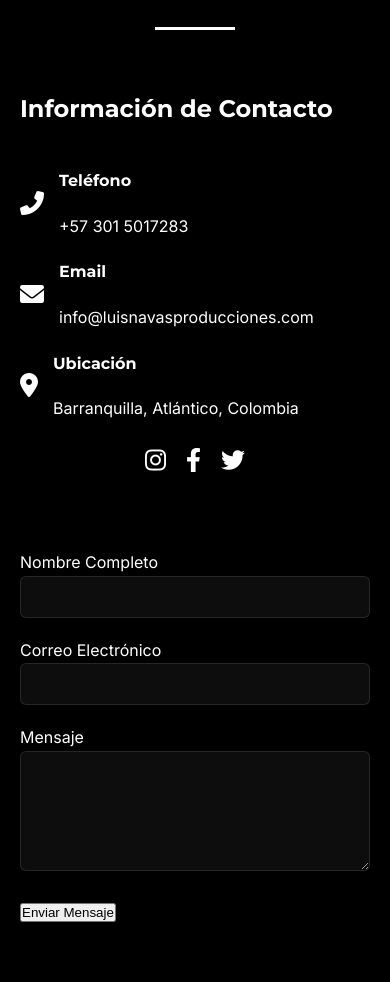
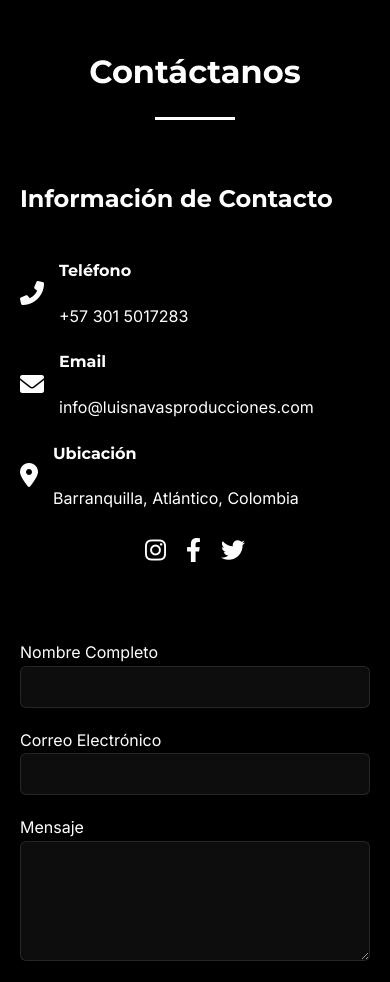
Before and after one commit to herwincamargo/luisnavasproducciones, a PHP site: page / in a window 390 px wide. Shown: the part 4794-5776 px from the top of the page. Run offline with PHP 8.4, Linux system fonts and the light colour scheme; data that the repository does not hold is empty.

Commit message:
fix: Add padding to main content to prevent overlap with sticky header
This commit addresses a responsive design bug where the sticky header on mobile devices would overlap the main page content.

A `padding-top` has been added to the `main` element in the CSS. This ensures that the content is always pushed down by an amount equal to the header's height, preventing any overlap and ensuring all content is readable.

This should resolve the final reported bug.

```diff
--- a/luisnavasproducciones/assets/css/final-design.css
+++ b/luisnavasproducciones/assets/css/final-design.css
@@ -80,6 +80,10 @@ body {
     background-color: var(--black);
     line-height: 1.6;
     overflow-x: hidden;
+}
+
+main {
+    padding-top: 90px; /* Adjust this value based on header height */
 }
 
 h1, h2, h3, h4 {
```
